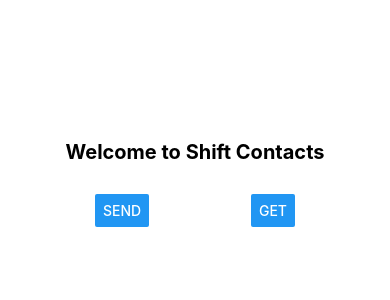
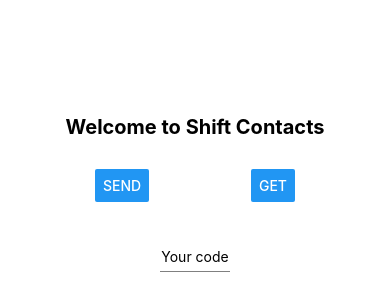
Before and after one commit to axiomatic-aardvark/Shift-Contacts, a React Native app: screen / in a window 390 px wide. Shown: the part 224-524 px from the top of the page. Built offline with nearby package versions, Linux system fonts and the light colour scheme.

Commit message:
Validating secret code on Get.

```diff
--- a/App.js
+++ b/App.js
@@ -5,13 +5,23 @@ import {
   View,
   Button,
   ActivityIndicator,
+  TextInput,
+  Alert,
 } from "react-native";
 import axios from "axios";
 import * as Contacts from "expo-contacts";
 
 const App = () => {
   const [isLoading, setIsLoading] = useState(false);
+  const [isInputEnabled, setIsInputEnabled] = useState(true);
   const [isDone, setIsDone] = useState(false);
+  const [uniqueNumber, setUniqueNumber] = useState("");
+
+  console.log(uniqueNumber);
+
+  const onUniqueNumberChange = (newNumber) => {
+    setUniqueNumber(newNumber);
+  };
 
   const sendAllContactsToDB = async () => {
     setIsLoading(true);
@@ -54,19 +64,76 @@ const App = () => {
     console.log(`Adding ${data.length} contacts to DB...`);
     setIsLoading(false);
     setIsDone(true);
+
+    setUniqueNumber(randomSixDigitNumber);
+    setIsInputEnabled(false);
+
+    Alert.alert(
+      `Your code is: ${randomSixDigitNumber}`,
+      "Please write down or memorize your code, you will need to enter it on the other device.",
+      [
+        {
+          text: "OK",
+          onPress: () => console.log("Ask me later pressed"),
+        },
+      ],
+      { cancelable: true }
+    );
   };
 
   const loadContactsToDevice = async () => {
+    if (uniqueNumber.length !== 6) {
+      Alert.alert(
+        `Please enter valid code!`,
+        "The code you entered does not hold reference to any contacts list in the database.",
+        [
+          {
+            text: "OK",
+            onPress: () => console.log("OK pressed"),
+          },
+        ],
+        { cancelable: true }
+      );
+      setUniqueNumber("");
+      return;
+    }
+
     setIsLoading(true);
     console.log("FETCHING...");
     const res = await axios.get(
       "https://us-central1-swap-contacts-server.cloudfunctions.net/getContacts"
     );
 
-    const contactsFromDB = res.data[0].contacts;
+    const contactsFromDB = res.data.filter((o) => {
+      console.log(
+        o.userHandle,
+        " is equal ",
+        uniqueNumber,
+        " ",
+        o.userHandle == uniqueNumber
+      );
+      return o.userHandle == uniqueNumber;
+    });
 
-    contactsFromDB.map(async (contact) => {
-      const { contactType, firstName, name, phoneNumbers } = contact;
+    if (contactsFromDB.length === 0) {
+      Alert.alert(
+        `Please enter valid code!`,
+        "The code you entered does not hold reference to any contacts list in the database.",
+        [
+          {
+            text: "OK",
+            onPress: () => console.log("OK pressed"),
+          },
+        ],
+        { cancelable: true }
+      );
+      setIsLoading(false);
+      setUniqueNumber("");
+      return;
+    }
+
+    contactsFromDB[0].contacts.map(async (contact) => {
+      const { name, phoneNumbers, firstName, contactType } = contact;
 
       const contactToAdd = {
         name: name,
@@ -75,7 +142,8 @@ const App = () => {
         contactType: contactType,
       };
 
-      await Contacts.addContactAsync(contactToAdd);
+      // await Contacts.addContactAsync(contactToAdd);
+      // console.log(contactToAdd);
 
       console.log(`Success! ${firstName} was added to contacts.`);
     });
@@ -99,12 +167,26 @@ const App = () => {
         <Text
           style={styles.success}
           onPress={() => {
+            setUniqueNumber("");
+            setIsInputEnabled(true);
             setIsDone(false);
           }}
         >
           Success! Click to go back.
         </Text>
       )}
+
+      <TextInput
+        style={styles.input}
+        blurOnSubmit
+        autoCorrect={false}
+        keyboardType="number-pad"
+        maxLength={6}
+        onChangeText={(newNumber) => onUniqueNumberChange(newNumber)}
+        value={uniqueNumber}
+        placeholder={uniqueNumber.toString() || "Your code"}
+        editable={isInputEnabled}
+      />
     </View>
   );
 };
@@ -130,10 +212,18 @@ const styles = StyleSheet.create({
     color: "green",
     fontSize: 22,
     fontWeight: "bold",
-    marginTop: 30,
+    marginVertical: 30,
   },
   loader: {
-    marginTop: 30,
+    marginVertical: 30,
+  },
+  input: {
+    width: 70,
+    textAlign: "center",
+    height: 30,
+    borderBottomColor: "grey",
+    borderBottomWidth: 1,
+    marginVertical: 10,
   },
 });
 
```
